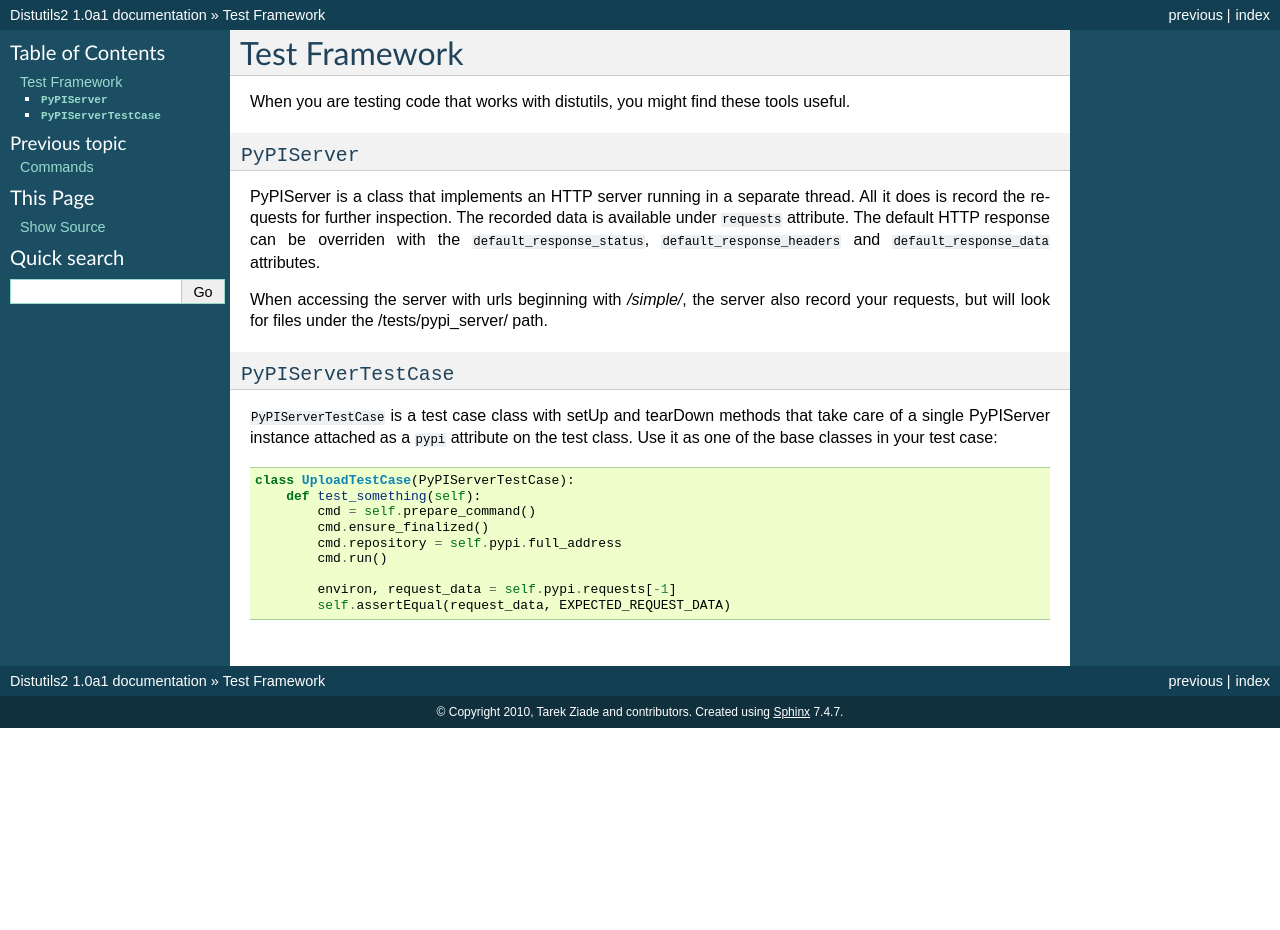
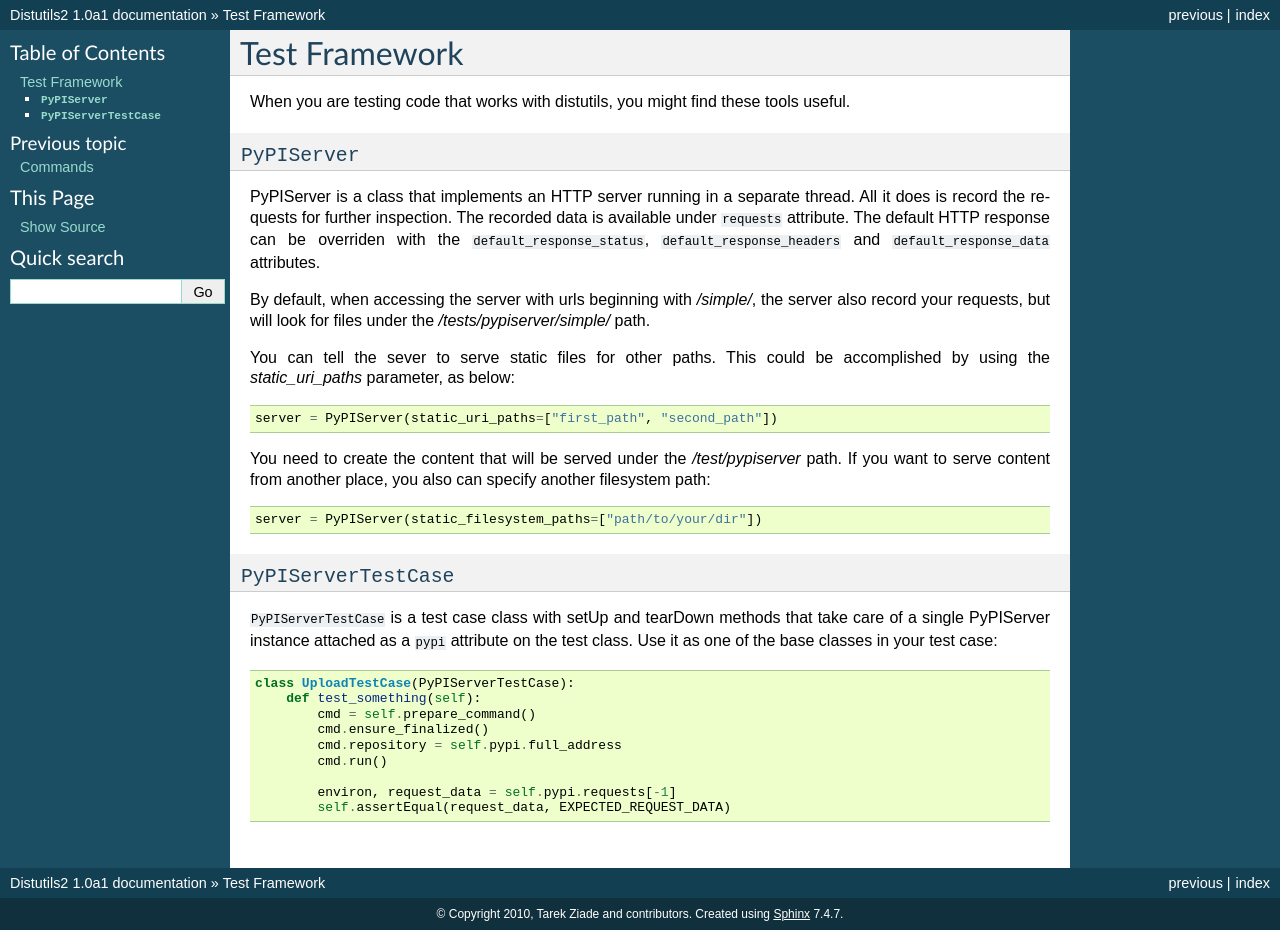
Before and after one commit to crateio/distutils2, a Sphinx documentation site: the page built from docs/source/test_framework.rst, in a window 1280 px wide. Built offline with Sphinx 7.4.7, drawn with Linux system fonts in a browser that asks for light colours; before the commit the page ends 900 px from its top, so only the background shows below that.

Commit message:
PyPIServer can now serve static files from multiple directories.

```diff
--- a/docs/source/test_framework.rst
+++ b/docs/source/test_framework.rst
@@ -14,9 +14,20 @@ data is available under ``requests`` attribute. The default
 HTTP response can be overriden with the ``default_response_status``,
 ``default_response_headers`` and ``default_response_data`` attributes.
 
-When accessing the server with urls beginning with `/simple/`, the server also
-record your requests, but will look for files under the /tests/pypi_server/
-path.
+By default, when accessing the server with urls beginning with `/simple/`,
+the server also record your requests, but will look for files under
+the `/tests/pypiserver/simple/` path.
+
+You can tell the sever to serve static files for other paths. This could be
+accomplished by using the `static_uri_paths` parameter, as below::
+
+    server = PyPIServer(static_uri_paths=["first_path", "second_path"])
+
+You need to create the content that will be served under the `/test/pypiserver`
+path. If you want to serve content from another place, you also can specify
+another filesystem path::
+
+    server = PyPIServer(static_filesystem_paths=["path/to/your/dir"])
 
 ``PyPIServerTestCase``
 ======================
```
Also changed, not shown: 2 other files.
